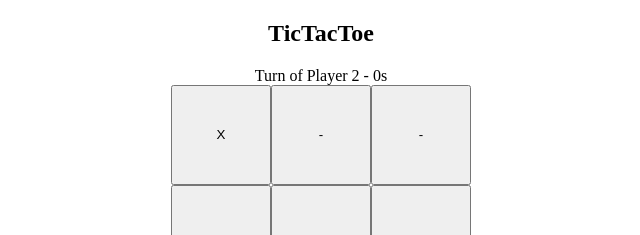
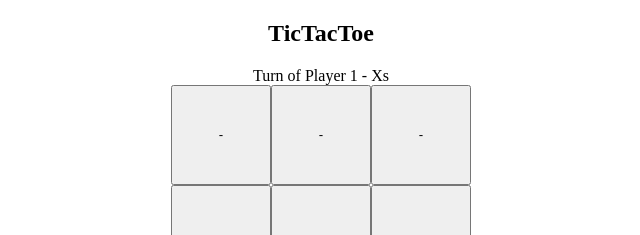
Before and after one commit to romanode/practica_TicTacToe, a React (Create React App) app: page / in a window 1280 px wide. Shown: the top 235 px of the page, without its empty margins (319-959 px from the left). Built offline with nearby package versions, Linux system fonts and the light colour scheme.

Commit message:
Se añadió la función appClick para pintar correctamente las Xs y 0s

```diff
--- a/src/App.jsx
+++ b/src/App.jsx
@@ -8,19 +8,28 @@ const PLAYER0 = "Player 2 - 0s"
 
 export default function App() {
 
-  const [turn, setTurn] = useState(PLAYER0);
+  const [turn, setTurn] = useState(PLAYERX);
   const [values, setValues] = useState ([
-    ["X", "-", "-"],
+    ["-", "-", "-"],
     ["-", "-", "-"],
     ["-", "-", "-"]
   ]);
+
+  function appClick(rowNumber, colNumber){
+      console.log("Click en " + rowNumber + colNumber);
+      let valuesCopy = JSON.parse(JSON.stringify(values));
+      let newMovement = turn === PLAYERX ? "X" : "0";
+      valuesCopy[rowNumber][colNumber] = newMovement;
+      setTurn(turn === PLAYERX ? PLAYER0 : PLAYERX);
+      setValues(valuesCopy);
+  }
 
   return (
     <div className="App" >
 
         <h2>TicTacToe</h2>
         <Header turn={turn}/>
-        <Board values={values}/>
+        <Board values={values} appClick={appClick}/>
 
     </div>
   );
--- a/src/Board.jsx
+++ b/src/Board.jsx
@@ -8,7 +8,7 @@ export default function Board(props){
             props.values.map((valoresRow, rowIndex) => {
 
               let row = valoresRow.map((value, colIndex) => {
-                return <Casilla key={rowIndex + "-" + colIndex} value={value}/>
+                return <Casilla rowIndex={rowIndex} colIndex={colIndex} key={rowIndex + "-" + colIndex} value={value} boardClick={props.appClick}/>
               });
 
               return(<div key={"row" + rowIndex}>{row}</div>);
--- a/src/Casilla.jsx
+++ b/src/Casilla.jsx
@@ -4,5 +4,7 @@ const casillaStyke = {
     width: "100px"
 }
 export default function Casilla(props){
-    return (<button style={casillaStyke}>{props.value}</button>);
+    return (
+    <button style={casillaStyke} onClick={() => props.boardClick(props.rowIndex, props.colIndex)}>
+        {props.value}</button>);
 }
```
